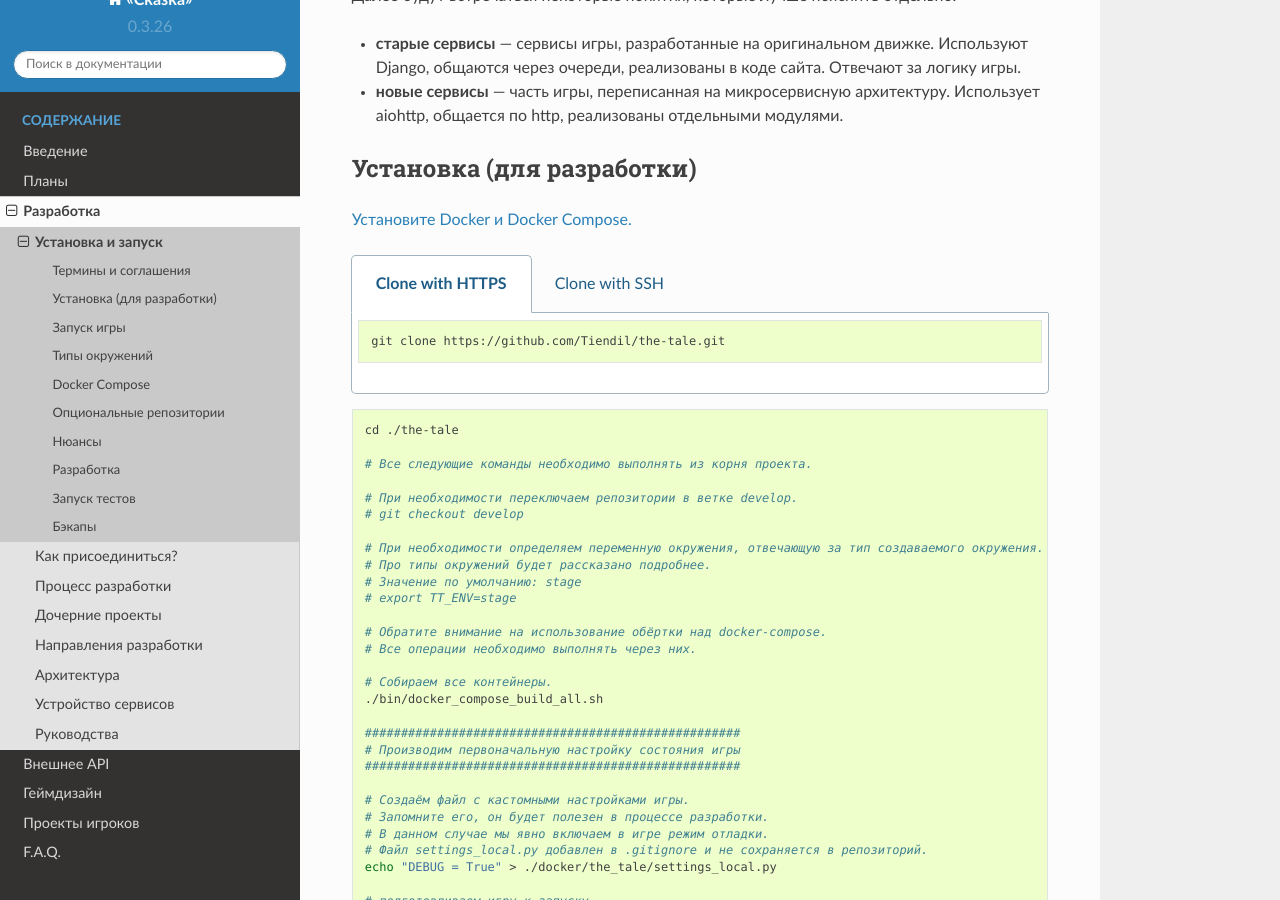
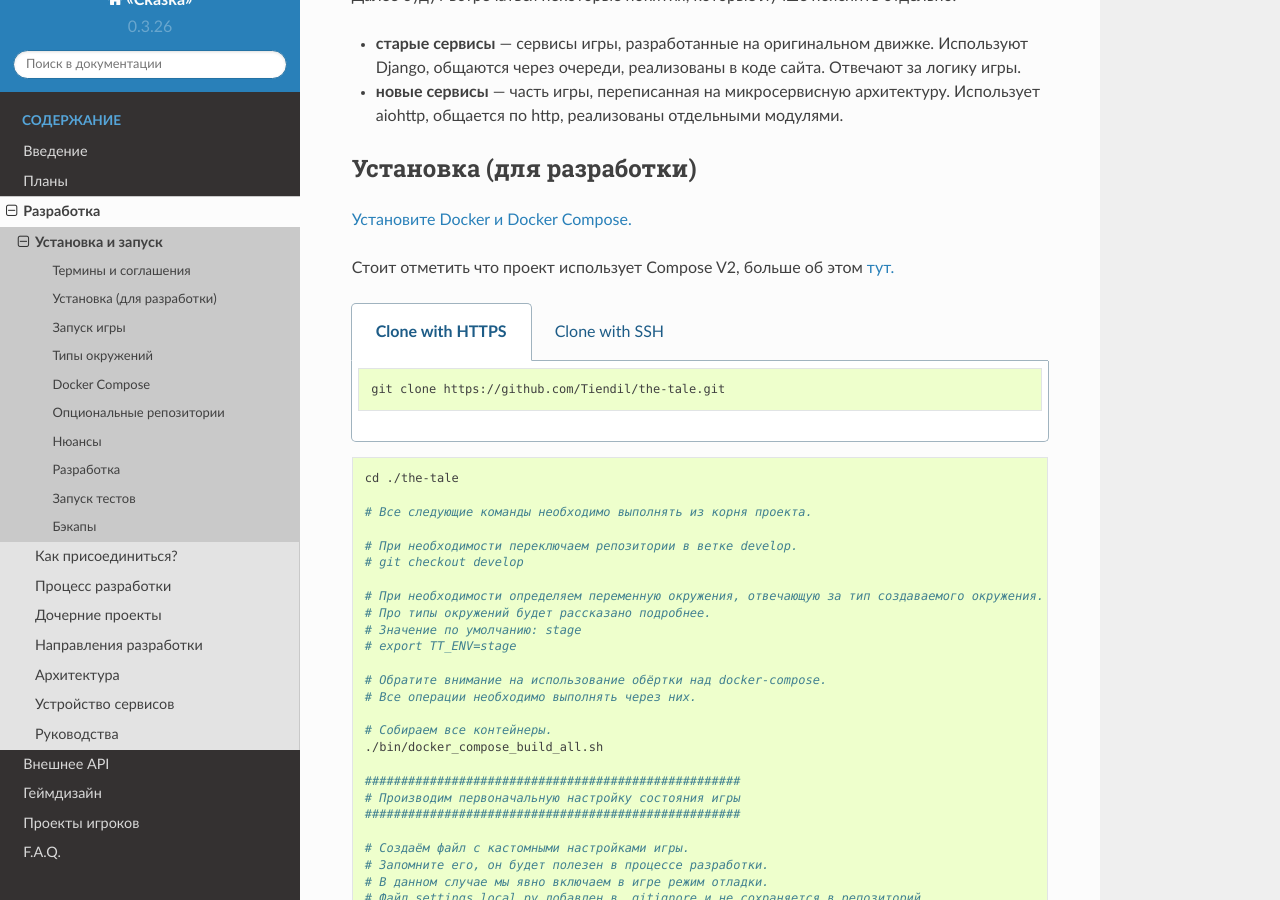
Before and after one commit to the-tale/tt_docs, a Sphinx documentation site: the page built from docs/source/development/install.rst, in a window 1280 px wide and 900 px high, scrolled down 520 px. Built offline with Sphinx 7.4.7 and the Read the Docs theme 2.0.0, drawn with Linux system fonts in a browser that asks for light colours.

Commit message:
Различие Compose V1 и Compose V2 для новичков (#19)

```diff
--- a/docs/source/development/install.rst
+++ b/docs/source/development/install.rst
@@ -25,6 +25,8 @@
 **************************
 
 `Установите Docker и Docker Compose. <https://docs.docker.com/engine/install/>`_
+
+Стоит отметить что проект использует Compose V2, больше об этом `тут. <https://docs.docker.com/compose/migrate/#what-are-the-differences-between-compose-v1-and-compose-v2>`_
 
 .. tabs::
 
```
